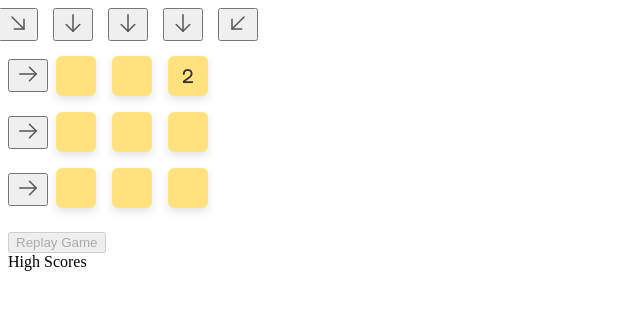
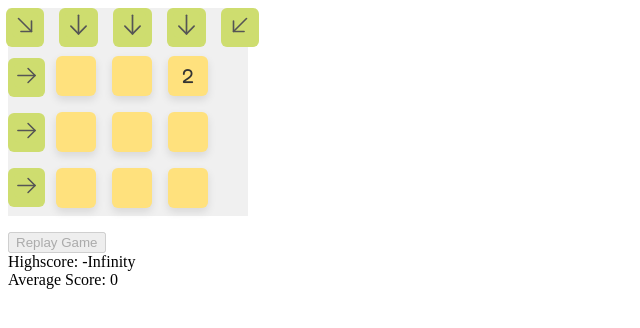
Before and after one commit to Baylus/Cactpot, a React (Create React App) app: page / in a window 1280 px wide. Shown: the top 328 px of the page, without its empty margins (0-640 px from the left). Built offline with nearby package versions, Linux system fonts and the light colour scheme.

Commit message:
Cleanup and Trying to improve layout on multiple browsers

```diff
--- a/src/ArrowButton.tsx
+++ b/src/ArrowButton.tsx
@@ -19,13 +19,13 @@ export default function ArrowButton(props: {
   const whichButton = () => {
     switch (props.direction) {
       case "down":
-        return <ArrowDown size={24} color={"#555"} />;
+        return <ArrowDown className={"sliceButton"} size={27} />;
       case "right":
-        return <ArrowRight size={24} color={"#555"} />;
+        return <ArrowRight className={"sliceButton"} size={25} />;
       case "down right":
-        return <ArrowDownRight size={24} color={"#555"} />;
+        return <ArrowDownRight className={"sliceButton"} size={26} />;
       case "down left":
-        return <ArrowDownLeft size={24} color={"#555"} />;
+        return <ArrowDownLeft className={"sliceButton"} size={26} />;
       default:
         return null;
     }
@@ -33,6 +33,7 @@ export default function ArrowButton(props: {
 
   return (
     <button
+      className={"sliceButton"}
       onClick={() => {
         props.onClick(props.sliceIndex);
       }}
--- a/src/Board.tsx
+++ b/src/Board.tsx
@@ -141,23 +141,10 @@ export default function Board(props: {
 
   const chooseSlice = (slice: number) => {
     setScore(calculateScore(props.boardValues, slice));
-    // TEST: Remove while testing
-    // setPlaying(false);
     props.finishPlaying();
     // Update all the buttons to reveal themselves
     setRevealed(Array(9).fill(true));
   };
-
-  // Perform some cleaning from the restart
-  // if (props.restart) {
-  //   console.log("Board is cleaning itself");
-  //   setChoices([]);
-  //   setPlaying(true);
-  //   setRevealed(initRevealed());
-  //   setBoardValues(props.boardValues);
-  //   setScore(0);
-  //   props.restart = false;
-  // }
 
   useEffect(() => {
     console.log("boardValues have been updated");
@@ -192,7 +179,7 @@ export default function Board(props: {
   // let sliceIndex = 1;
 
   return (
-    <div className={"container"}>
+    <div className={"board"}>
       <div className={"topSliceButtons"}>
         <ArrowButton
           direction={"down right"}
@@ -245,7 +232,7 @@ export default function Board(props: {
           disabled={!props.playing}
         />
       </div>
-      <div className={"board"}>
+      <div className={"smallBoard"}>
         {boardValues.map((value, index) => {
           return (
             <Button
@@ -266,6 +253,5 @@ export default function Board(props: {
 
 Board.defaultProps = {
   boardValues: [],
-  restart: false,
   playing: true
 };
--- a/src/Game.tsx
+++ b/src/Game.tsx
@@ -1,13 +1,16 @@
 import React, { useEffect, useState } from "react";
 import "./styles.css";
 import Board from "./Board";
-// import {round, random} from Math
 
 // TODO: Extract this stuff into a board class and make this class represent the whole game, so that the user can keep replaying the game.
+function averageScores(scores: number[]): number {
+  const sum = scores.reduce((a, b) => a + b, 0);
+  const avg = sum / scores.length || 0;
+  return Math.round(avg);
+}
 
 export default function Game(props: {}) {
   const [scores, setScores] = useState([] as number[]);
-  const [currentBoard, setCurrentBoard] = useState(undefined);
   // Type board values as a number array, but allow the state to initialize as undefined
   const [currentBoardValues, setCurrentBoardValues] = useState<
     number[] | undefined
@@ -22,6 +25,7 @@ export default function Game(props: {}) {
     return temp;
   };
 
+  // Add score to the High Score table
   const addScore = (score: number): void => {
     let tmpscores = scores;
     tmpscores.push(score);
@@ -32,6 +36,11 @@ export default function Game(props: {}) {
     // If we dont have a board yet, we need to make one.
     setCurrentBoardValues(makeBoardValues());
   }
+
+  // TEST
+  // useEffect(() => {
+  //   console.log("scores have been updated");
+  // }, [scores]);
 
   // TODO: Stuff we want to add: New game button, Highscores table, Rules
   // FIX: Disabled replay game if you havent finished your current play. Will require pulling the playing prop out of the board and into the game, which should probably be done anyway.
@@ -56,20 +65,23 @@ export default function Game(props: {}) {
       >
         {"Replay Game"}
       </button>
-      <div className={"High Score Table"}>
-        <div className={"header"}>{"High Scores"}</div>
-        {scores.length > 0
-          ? scores.map((value, index) => {
-              return (
-                <div className={"scoreRow"} key={index}>
-                  {value}
-                </div>
-              );
-            })
-          : null}
-      </div>
+      <div>{"Highscore: " + Math.max(...scores)}</div>
+      <div>{"Average Score: " + averageScores(scores)}</div>
     </div>
   );
 }
 
 Game.defaultProps = {};
+
+// <table className={"High Score Table"}>
+//         {/* <div className={"header"}>{"High Scores"}</div> */}
+//         {scores.length > 0
+//           ? scores.map((value, index) => {
+//               return (
+//                 <div className={"scoreRow"} key={index}>
+//                   {value}
+//                 </div>
+//               );
+//             })
+//           : null}
+//       </table>
--- a/src/styles.css
+++ b/src/styles.css
@@ -3,14 +3,14 @@
   text-align: center;
 }
 
-.container {
+.board {
   position: relative;
   height: 208px;
   width: 240px;
-  /* background-color: #f0f0f0; */
+  background-color: #f0f0f0;
 }
 
-.board {
+.smallBoard {
   position: absolute;
   bottom: 0px;
   right: 32px;
@@ -40,12 +40,17 @@
 }
 /* TODO: Make a sliced button to show which choices the user made */
 .sliceButton {
+  color: #555;
+  background-color: #cedd6f;
+  font-size: 32px;
+  border: none;
+  border-radius: 6px;
 }
 
 .topSliceButtons {
-  width: 100%;
+  /* width: 103%; */
+  width: calc(100% + 8px);
   height: 40px;
-  align-items: center;
   display: flex;
   align-items: start;
   gap: 15px;
@@ -58,6 +63,27 @@
   display: flex;
   flex-direction: column;
   align-items: start;
-  gap: 24px;
+  gap: 16px;
   justify-content: center;
 }
+
+/* Some High score table stuff */
+table {
+  border-collapse: collapse;
+  width: 100%;
+}
+
+th,
+td {
+  text-align: left;
+  padding: 8px;
+}
+
+tr:nth-child(even) {
+  background-color: #f2f2f2;
+}
+
+th {
+  background-color: #04aa6d;
+  color: white;
+}
```
Also changed, not shown: src/index.tsx (+0 -20 lines).
